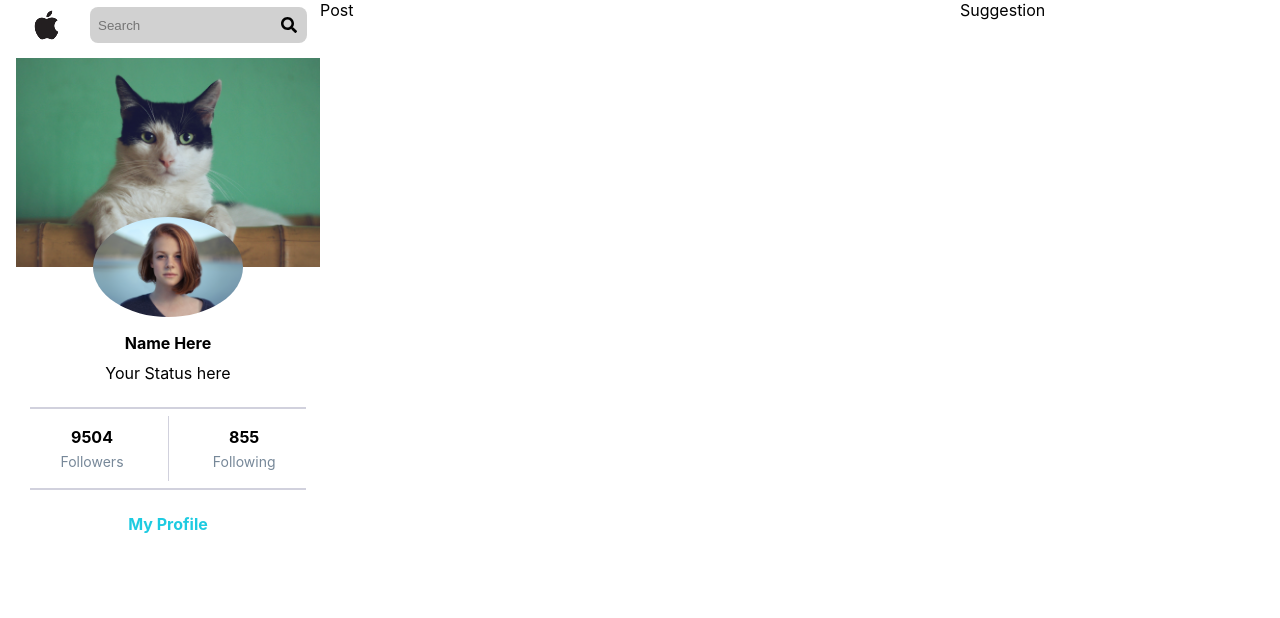
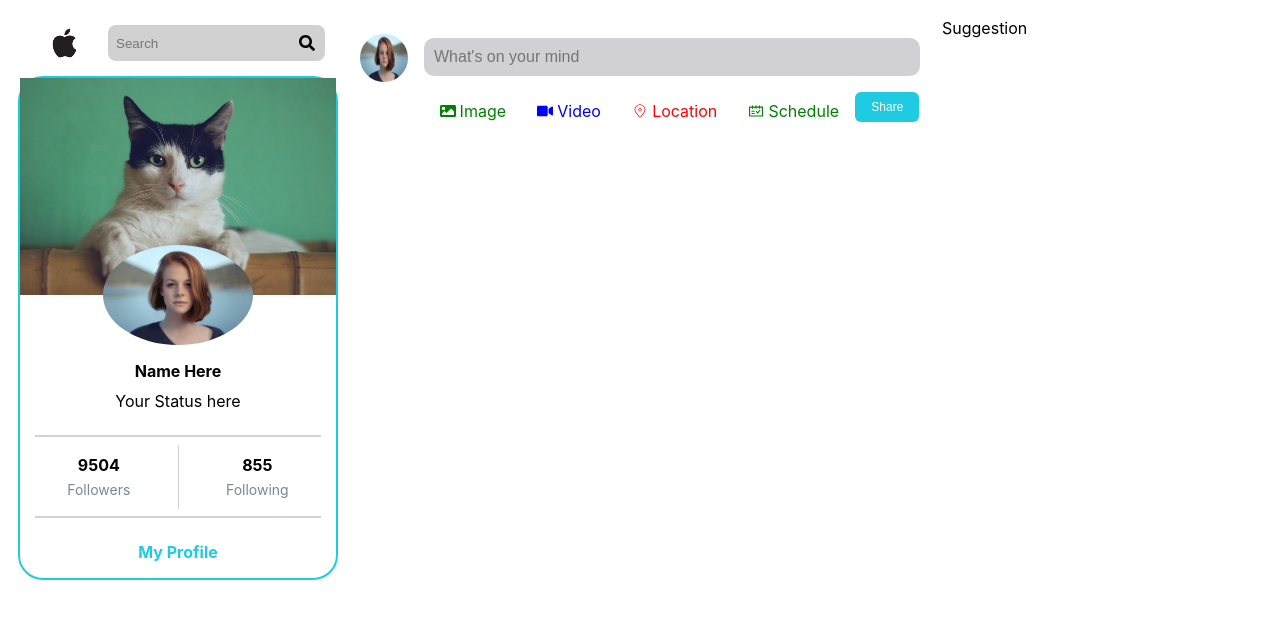
Before and after one commit to gcyamuna96/socialMedia, a React (Create React App) app in the folder client/: page /home in a window 1280 px wide. Shown: the top 618 px of the page. Built offline with nearby package versions, Linux system fonts and the light colour scheme.

Commit message:
post area added ui

```diff
--- a/client/package.json
+++ b/client/package.json
@@ -3,6 +3,7 @@
   "version": "0.1.0",
   "private": true,
   "dependencies": {
+    "@react-icons/all-files": "^4.1.0",
     "@testing-library/jest-dom": "^5.16.5",
     "@testing-library/react": "^13.4.0",
     "@testing-library/user-event": "^13.5.0",
--- /dev/null
+++ b/client/src/components/middleHome/middleHome.css
@@ -0,0 +1,8 @@
+.middleHome{
+    display: flex;
+    flex-direction: column;
+    gap:16px;
+    height: 100vh;
+    overflow:auto;
+    padding: 0 6px;
+}
--- /dev/null
+++ b/client/src/components/middleHome/middleHome.js
@@ -0,0 +1,13 @@
+import React from 'react'
+import './middleHome.css'
+import PostShare from '../postShare/postShare.js'
+
+const middleHome = () => {
+  return (
+    <div className="middleHome">
+        <PostShare/>
+    </div>
+  );
+}
+
+export default middleHome;
--- /dev/null
+++ b/client/src/components/postShare/postShare.css
@@ -0,0 +1,85 @@
+.postShare{
+    display: flex;
+    gap: 16px;
+    background-color: #ffffffa3;
+    padding: 16px;
+    border-radius: 16px;
+}
+
+.postShare>img{
+    border-radius: 50%;
+    width: 48px;
+    height: 48px;
+}
+
+.postShare>div{
+    display: flex;
+    flex-direction: column;
+    width: 90%;
+    gap:16px;
+}
+
+.postShare>div>input{
+    margin-top: 4px;
+    border: none;
+    outline: none;
+    background-color: #d1d1d3;
+    border-radius: 10px;
+    padding: 10px;
+    font-size: 16px;
+}
+
+.postOptions{
+    display: flex;
+    justify-content: space-around;
+}
+
+.option{
+    display: flex;
+    justify-content: center;
+    align-items: center;
+    padding: 5px 15px;
+    font-size:16px;
+    gap:4px;
+
+}
+
+.option:hover{
+    cursor: pointer;
+}
+
+.postOptions>div:nth-of-type(1){
+    color:green;
+}
+
+.postOptions>div:nth-of-type(2){
+    color:#0000ff
+}
+
+.postOptions>div:nth-of-type(3){
+    color:red;
+}
+
+.postOptions>div:nth-of-type(4){
+    color:green;
+}
+
+.postOptions>.button{
+    background-color: #1ecbe1;
+  border: none;
+  color: white;
+  padding: 8px 16px;
+  text-align: center;
+  text-decoration: none;
+  font-size: 12px;
+  margin-bottom:8px;
+  transition-duration: 0.4s;
+  border-radius: 6px;
+}
+
+.postOptions>.button:hover{
+    background-color: white;
+    color: #1ecbe1;
+    border:2px solid #1ecbe1;
+    cursor: pointer;
+}
--- /dev/null
+++ b/client/src/components/postShare/postShare.js
@@ -0,0 +1,47 @@
+import React from "react";
+import { useState,useRef } from "react";
+import './postShare.css'
+import Profile from '../../img/profile.jpeg'
+import {FaImage} from 'react-icons/fa'
+import {FaVideo} from 'react-icons/fa'
+import {CiLocationOn} from 'react-icons/ci'
+import {AiOutlineSchedule} from 'react-icons/ai'
+
+const PostShare = () =>{
+    return(
+        <div className="postShare">
+            <img src={Profile} alt="" />
+            <div>
+            <input type="text" placeholder="What's on your mind"/>
+
+            <div className="postOptions">
+                <div className="option">
+                    <FaImage/>
+                    Image
+                </div>
+                <div className="option">
+                    <FaVideo/>
+                    Video
+                </div>
+                <div className="option">
+                    <CiLocationOn/>
+                    Location
+                </div>
+                <div className="option">
+                    <AiOutlineSchedule/>
+                    Schedule
+                </div>
+
+                <button className="button">
+                    Share
+                </button>
+
+            </div>
+            </div>
+
+
+        </div>
+    )
+}
+
+export default PostShare;
--- a/client/src/components/profileCard/profileCard.css
+++ b/client/src/components/profileCard/profileCard.css
@@ -5,7 +5,7 @@
     position: relative;
     gap: 16px;
     overflow-x: clip;
-    margin-left: 16px;
+    border: 2px solid #1ecbe1;
 }
 
 .profileImage{
--- a/client/src/containers/auth/auth.css
+++ b/client/src/containers/auth/auth.css
@@ -25,7 +25,7 @@ h2{
     flex:1;
     margin: 6px;
 }
-.button{
+.infoForm>.button{
   background-color: #1ecbe1;
   border: none;
   color: white;
@@ -38,7 +38,7 @@ h2{
   transition-duration: 0.4s;
   border-radius: 8px;
 }
-.button:hover {
+.infoForm>.button:hover {
     background-color: white;
     color: #1ecbe1;
     border:2px solid #1ecbe1;
--- a/client/src/containers/home/home.css
+++ b/client/src/containers/home/home.css
@@ -2,4 +2,5 @@
     position:relative;
     display: grid;
     grid-template-columns: 320px auto 320px;
+    margin: 18px;
 }
--- a/client/src/containers/home/home.js
+++ b/client/src/containers/home/home.js
@@ -1,12 +1,13 @@
 import React from 'react'
 import LeftHome from '../../components/leftHome/leftHome.js'
+import MiddleHome from '../../components/middleHome/middleHome.js'
 import './home.css'
 
 const Home = () => {
   return (
     <div className="homePage">
         <LeftHome/>
-        <div className="">Post</div>
+        <MiddleHome/>
         <div>Suggestion</div>
     </div>
   );
```
Also changed, not shown: 1 other file (tests, documents, lock files or other folders).
